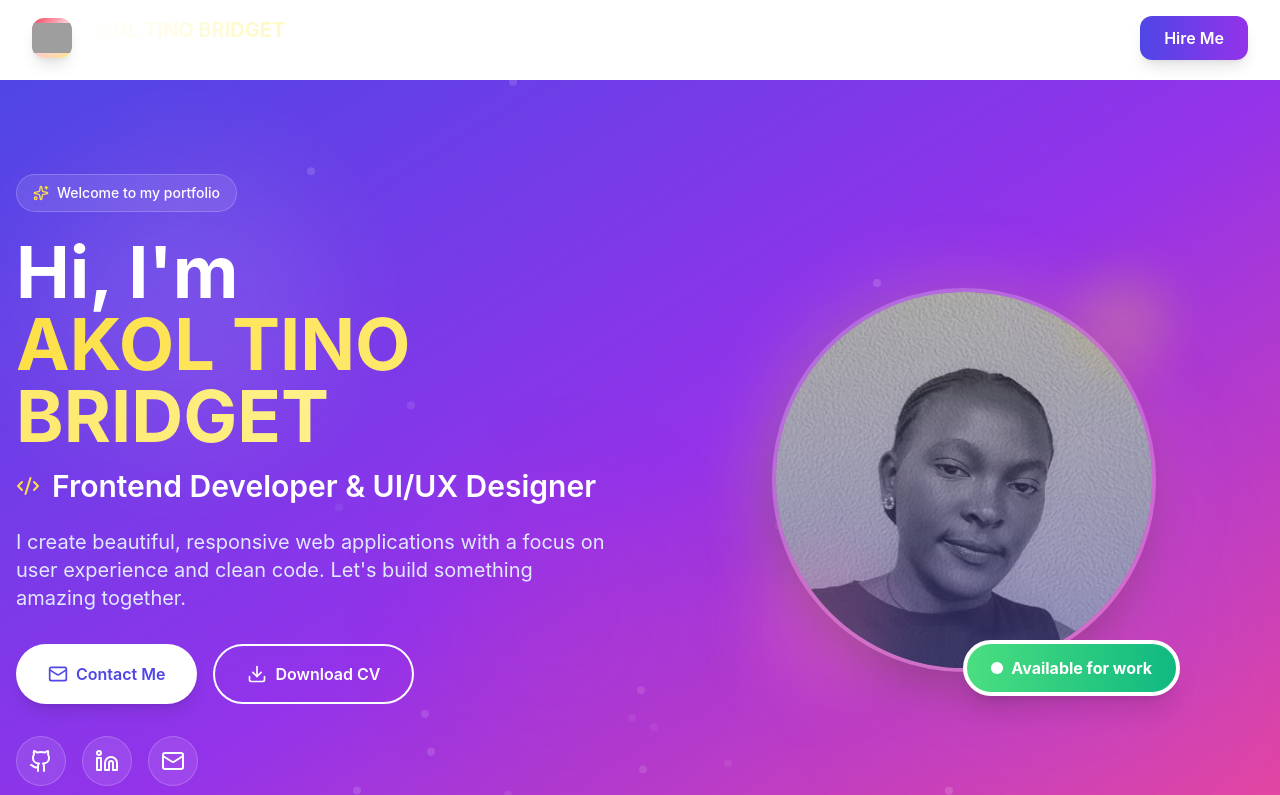
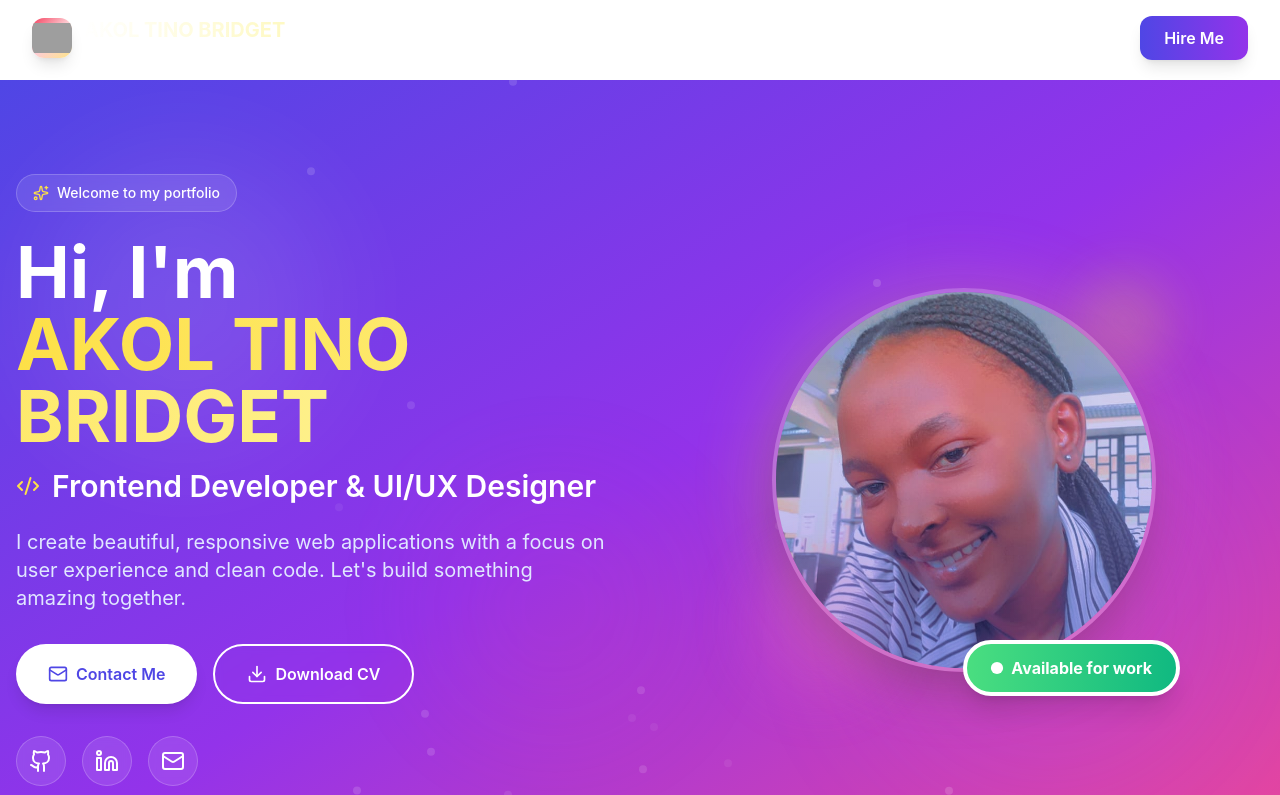
Before and after one commit to AKOLTINOBRIDGET/my-portfolio, a React (Vite) app: page / in a window 1280 px wide. Shown: the top 795 px of the page. Built offline with nearby package versions, Linux system fonts and the light colour scheme; grey boxes are pictures that could not be loaded.

Commit message:
changed the porofile image

```diff
--- a/src/components/Home.jsx
+++ b/src/components/Home.jsx
@@ -1,6 +1,6 @@
 import React from 'react';
 import { motion } from 'framer-motion';
-import portfolio1 from '../assets/portfolio1.jpg';
+import portfolio2 from '../assets/portfolio2.jpg';
 import { Github, Linkedin, Mail, Download, ArrowDown, Sparkles, Code2 } from 'lucide-react';
 
 const Home = () => {
@@ -177,7 +177,7 @@ const Home = () => {
                 transition={{ duration: 0.3 }}
               >
                 <img
-                  src={portfolio1}
+                  src={portfolio2}
                   alt="AKOL TINO BRIDGET - Frontend Developer"
                   className="w-full h-full object-cover"
                 />
```
